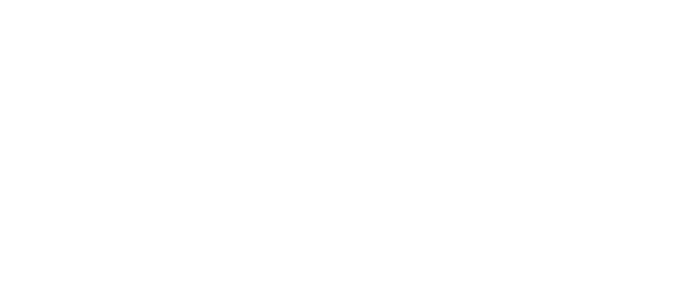
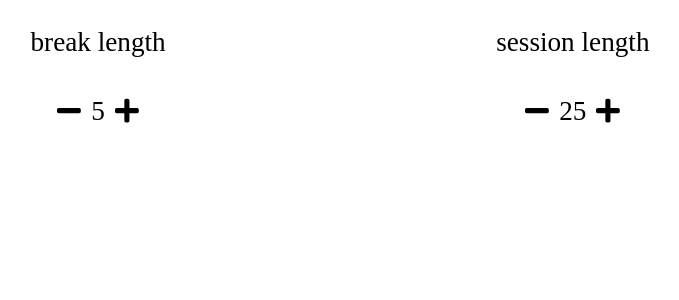
Before and after one commit to donjosef/pomodoro-clock, a React (Create React App) app: page / in a window 1280 px wide. Shown: the top 300 px of the page, without its empty margins (300-979 px from the left). Built offline with nearby package versions, Linux system fonts and the light colour scheme.

Commit message:
Use Controls component inside App, pass value prop

```diff
--- a/src/App.js
+++ b/src/App.js
@@ -1,11 +1,20 @@
 import React, { Component } from 'react';
+import Controls from './components/Controls/Controls';
 import './App.css';
 
 class App extends Component {
+
+  state = {
+    breakLength: 5,
+    sessionLength: 25
+  }
   render() {
     return (
       <div className="App">
-
+       <div className="Controls-Wrapper">
+        <Controls label="break" value={this.state.breakLength}/>
+        <Controls label="session" value={this.state.sessionLength}/>
+       </div>
       </div>
     );
   }
```
